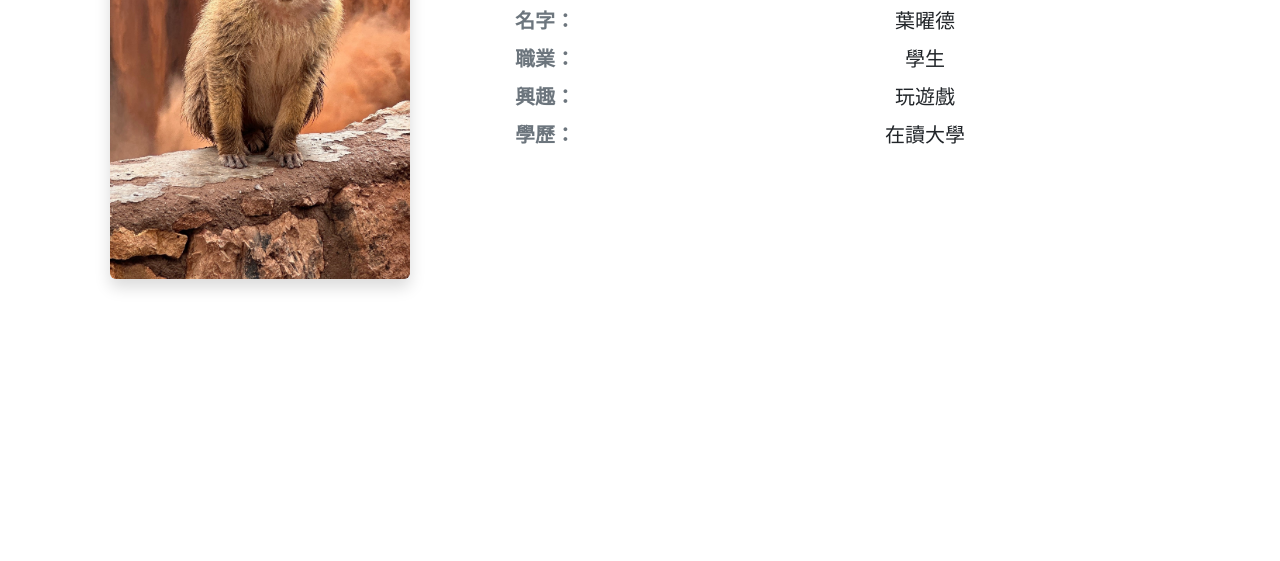
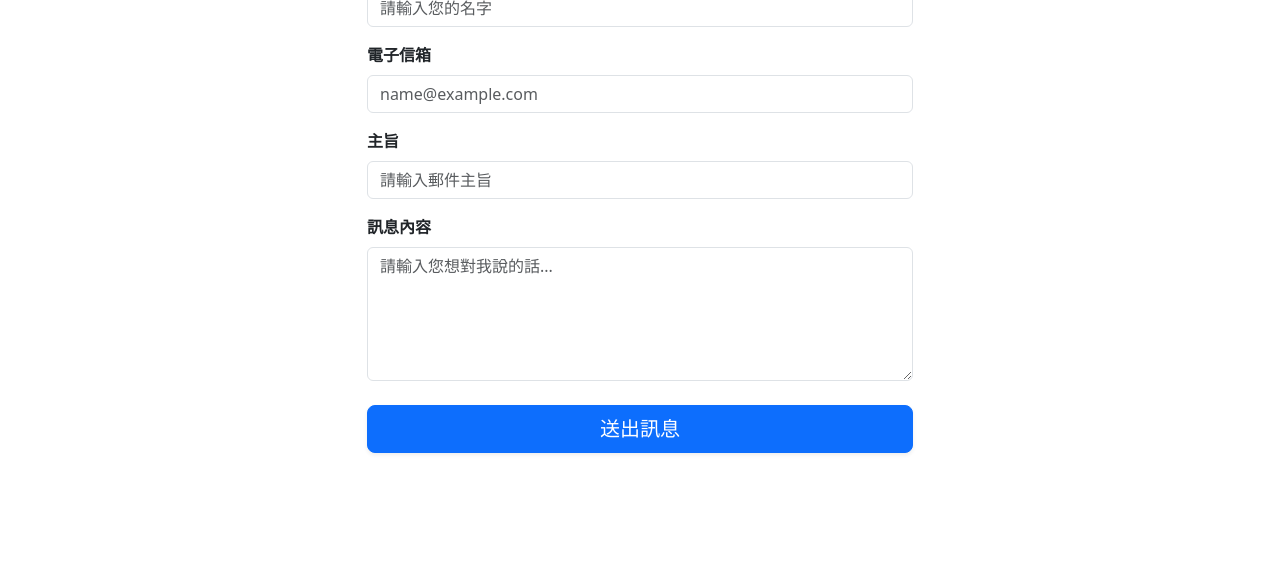
Before and after one commit to owo03396-cyber/114111136, a plain HTML site: page about.html in a window 1280 px wide. Shown: the part 410-971 px from the top of the page. Before the commit the page ends 800 px from the top, so only its background shows below. Drawn offline with Linux system fonts and the light colour scheme.

Commit message:
Update about.html

```diff
--- a/about.html
+++ b/about.html
@@ -4,7 +4,7 @@
 <head>
   <meta charset="UTF-8">
   <meta name="viewport" content="width=device-width, initial-scale=1.0">
-  <title>Document</title>
+  <title>聯絡我們</title>
   <link rel="shortcut icon" href="img/pexels-wzm-pictures-430160891-18241353.jpg" type="image/x-icon">
   <link rel="stylesheet" href="css/style.css">
   <link rel="stylesheet" href="css/bootstrap.min.css">
@@ -14,8 +14,7 @@
   <nav class="navbar navbar-expand-lg bg-body-tertiary">
     <div class="container-fluid">
       <a class="navbar-brand" href="index.html">
-        <img src="img/pexels-wzm-pictures-430160891-18241353.jpg" alt="logo" width="100">
-      </a>
+        <img src="img/pexels-wzm-pictures-430160891-18241353.jpg" alt="logo" width=100px></a>
       <button class="navbar-toggler" type="button" data-bs-toggle="collapse" data-bs-target="#navbarSupportedContent"
         aria-controls="navbarSupportedContent" aria-expanded="false" aria-label="Toggle navigation">
         <span class="navbar-toggler-icon"></span>
@@ -23,10 +22,10 @@
       <div class="collapse navbar-collapse" id="navbarSupportedContent">
         <ul class="navbar-nav me-auto mb-2 mb-lg-0">
           <li class="nav-item">
-            <a class="nav-link" href="index.html">首頁</a>
+            <a class="nav-link active" aria-current="page" href="index.html">首頁</a>
           </li>
           <li class="nav-item">
-            <a class="nav-link active" aria-current="page" href="about.html">個人簡介</a>
+            <a class="nav-link" href="about.html">個人簡介</a>
           </li>
           <li class="nav-item">
             <a class="nav-link" href="portfolio.html">作品集</a>
@@ -41,31 +40,39 @@
       </div>
     </div>
   </nav>
-  <hr style="box-shadow: 0px 1px 1px 1px rgb(180, 180, 180); border: none;">
-  <section id="profile" class="container my-5">
-    <div class="row align-items-center">
-      <div class="col-md-4 text-center mb-4 mb-md-0">
-        <img src="img/照片.jpg" alt="照片" class="img-fluid rounded shadow" style="max-width: 300px; height: auto;"
-          id="profilePhoto">
+  <section id="contact" class="container my-5">
+    <div class="row justify-content-center">
+      <div class="col-md-8 col-lg-6">
+        <h2 class="text-center mb-4 text-primary fw-bold">聯絡我們</h2>
+        <p class="text-center text-muted mb-5">如果您有任何合作機會或問題，歡迎填寫下方表單與我聯絡！</p>
+        <form action="#" method="POST">
+          <div class="mb-3">
+            <label for="userName" class="form-label fw-semibold">您的姓名</label>
+            <input type="text" class="form-control" id="userName" placeholder="請輸入您的名字" required>
+          </div>
+          <div class="mb-3">
+            <label for="userEmail" class="form-label fw-semibold">電子信箱</label>
+            <input type="email" class="form-control" id="userEmail" placeholder="name@example.com" required>
+          </div>
+          <div class="mb-3">
+            <label for="userSubject" class="form-label fw-semibold">主旨</label>
+            <input type="text" class="form-control" id="userSubject" placeholder="請輸入郵件主旨" required>
+          </div>
+          <div class="mb-4">
+            <label for="userMessage" class="form-label fw-semibold">訊息內容</label>
+            <textarea class="form-control" id="userMessage" rows="5" placeholder="請輸入您想對我說的話..." required></textarea>
+          </div>
+          <div class="d-grid">
+            <button type="submit" class="btn btn-primary btn-lg shadow-sm">送出訊息</button>
+          </div>
+
+        </form>
+
       </div>
-      <div class="col-md-8">
-        <h2 class="mb-4 text-primary fw-bold">個人介紹</h2>
-        <dl class="row fs-5">
-          <dt class="col-sm-3 text-secondary">名字：</dt>
-          <dd class="col-sm-9">葉曜德</dd>
-          <dt class="col-sm-3 text-secondary">職業：</dt>
-          <dd class="col-sm-9">學生</dd>
-          <dt class="col-sm-3 text-secondary">興趣：</dt>
-          <dd class="col-sm-9">玩遊戲</dd>
-          <dt class="col-sm-3 text-secondary">學歷：</dt>
-          <dd class="col-sm-9">在讀大學</dd>
-        </dl>
-      </div>
-
     </div>
   </section>
+
   <script src="js/bootstrap.bundle.min.js"></script>
-  <script src="js/main.js"></script>
 </body>
 
 </html>
```
